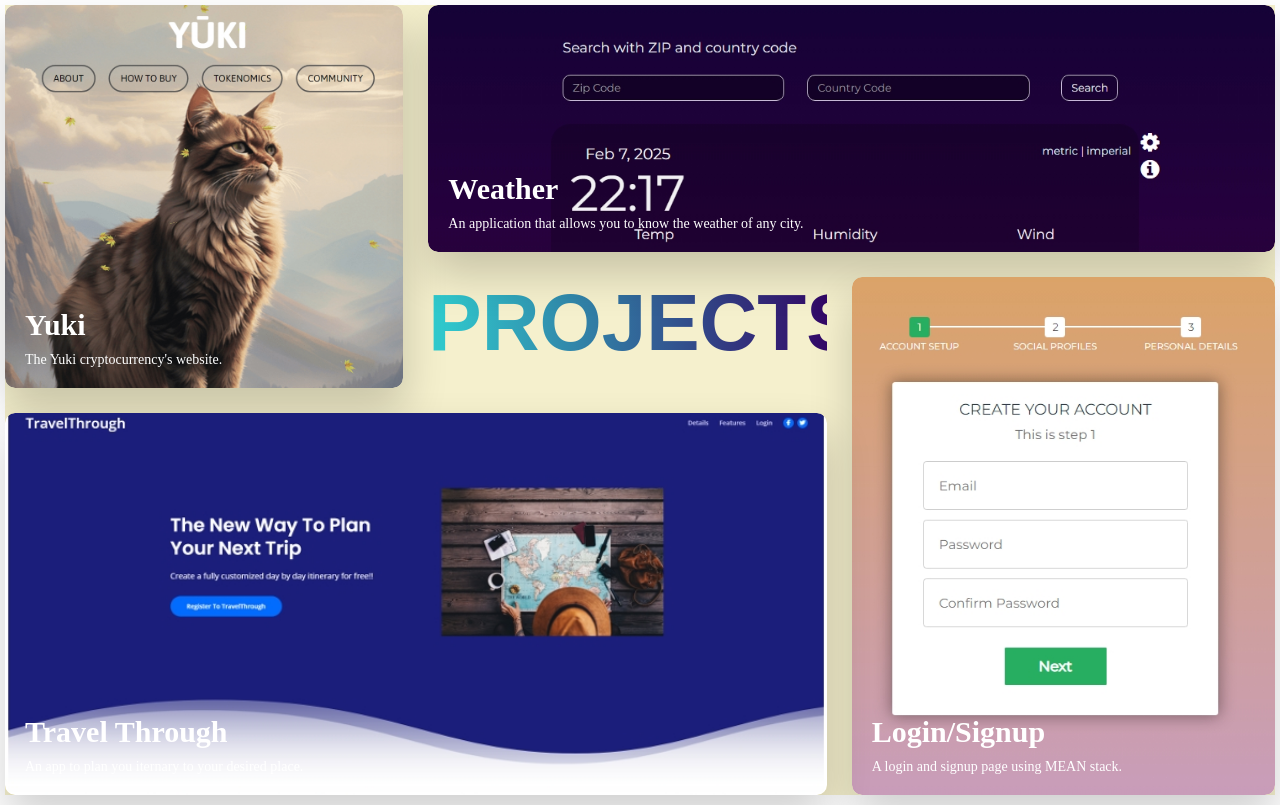
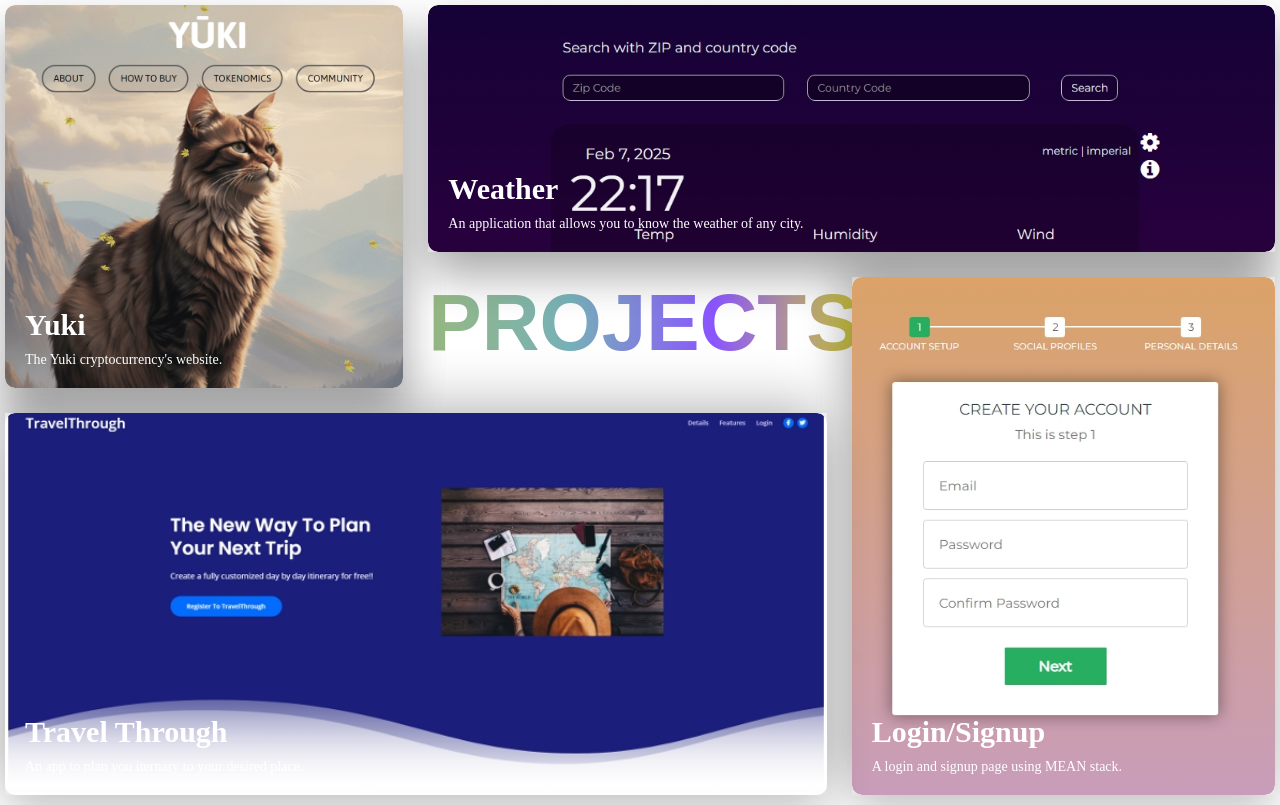
Before and after one commit to MahimaGajjar/Mahima.dev, a React (Create React App) app: page /projects in a window 1280 px wide. Built offline with nearby package versions, Linux system fonts and the light colour scheme.

Commit message:
Minor display changes in other pages also added some content in work experience page

```diff
--- a/src/components/Projects.js
+++ b/src/components/Projects.js
@@ -48,7 +48,10 @@ export const Projects = () => {
 
       <div className="title">
         <a href="/" className="titleContent">
-          <h1 class="headingText">Projects</h1>
+        <article>
+
+          <h1 >Projects</h1>
+        </article>
         </a>
       </div>
 
--- a/src/components/WorkExperience.js
+++ b/src/components/WorkExperience.js
@@ -4,15 +4,21 @@ export const WorkExperience = () => {
   return (
     <>
       <div className="container">
-        <div className="col1"></div>
+        <div className="col col1">
+          <div className="image">
+            <img src="/images/Signdesk.jpeg" alt="work" />
+          </div>
+        </div>
 
         <div className="titles">
           <a href="/" className="titleContent">
-            decfe
+            <article>
+              <h1>Work Experience</h1>
+            </article>
           </a>
         </div>
 
-        <div className="col2"></div>
+        <div className="col col2"></div>
       </div>
     </>
   );
--- a/src/components/education.css
+++ b/src/components/education.css
@@ -6,7 +6,6 @@
   width: calc(100vw - 10px);
   gap: 7px;
   margin: 5px;
-  background-color: #f5f0cd;
 }
 
 .masters {
@@ -40,7 +39,7 @@
 .home {
   grid-row: 1/2;
   grid-column: 6/7;
-  background-color: #f5f0cd;
+  /* background-color: #f5f0cd; */
   padding-left: 100px;
   padding-top: 20px;
 }
--- a/src/components/projects.css
+++ b/src/components/projects.css
@@ -6,6 +6,7 @@
   width: calc(100vw - 10px);
   gap: 25px;
   margin: 5px;
+
 }
 
 .project1 {
@@ -15,6 +16,7 @@
   display: flex;
   justify-content: center;
   align-items: center;
+  box-shadow: 1px 22px 44px rgba(0, 0, 0, 0.19);
 }
 .cards {
   overflow: hidden;
@@ -97,6 +99,7 @@
 .project2 {
   grid-row: 1/3;
   grid-column: span 5;
+  box-shadow: 1px 22px 44px rgba(0, 0, 0, 0.19);
 }
 
 .title {
@@ -113,18 +116,14 @@
 .project3 {
   grid-row: 3/7;
   grid-column: span 3;
+  box-shadow: -9px -20px 44px rgba(0, 0, 0, 0.19);;
 }
 .project4 {
   grid-row: 4/7;
   grid-column: span 4;
+  box-shadow: -9px -20px 44px rgba(0, 0, 0, 0.19);;
+
 }
-
-.headingText {
-  text-transform: uppercase;
-  background: linear-gradient(to right, #30cfd0 0%, #330867 100%);
-  -webkit-background-clip: text;
-  -webkit-text-fill-color: transparent;
+.title h1{
   font-size: 80px;
-  text-align: center;
-  font-family: "Poppins", sans-serif;
 }
--- a/src/components/workexperience.css
+++ b/src/components/workexperience.css
@@ -1,26 +1,103 @@
 .container {
   display: grid;
   grid-template-columns: repeat(6, 1fr);
-    grid-template-rows: repeat(6, 1fr); /* Increased row count */
+  grid-template-rows: repeat(6, 1fr);
   height: calc(100vh - 10px);
   width: calc(100vw - 10px);
-    gap: 10px; /* Use gap instead of margin */
+  gap: 10px;
 }
 
 .col1 {
   grid-row: 1 / 7;
   grid-column: 1 / 3;
   border: 2px solid black;
-    background-color: #223f0de6;
-    margin: 10px;
-
+  /* background-color: #223f0de6; */
+  margin: 20px;
+}
+.image{
+  width: 100px;
+  height: 100px;
+  left: 30px;
+  top:40px;
+  position: absolute;
+  border-radius: 50%;
 }
 
 .container .titles {
   grid-row: 3 / 5;
   grid-column: 3 / 5;
-    border: 2px solid black;
-    background-color: #b0f22c !important;
+}
+@property --color-1 {
+  syntax: "<color>";
+  inherits: false;
+  initial-value: hsl(98 100% 62%);
+}
+
+@property --color-2 {
+  syntax: "<color>";
+  inherits: false;
+  initial-value: hsl(204 100% 59%);
+}
+
+@property --color-3 {
+  syntax: "<color>";
+  inherits: false;
+  initial-value: hsl(280 100% 60%); /* Purple */
+}
+
+@property --color-4 {
+  syntax: "<color>";
+  inherits: false;
+  initial-value: hsl(39 100% 60%); /* Orange */
+}
+
+/* Keyframes that change the color variables */
+@keyframes gradient-change {
+  0% {
+    --color-1: hsl(98 100% 62%);
+    --color-2: hsl(204 100% 59%);
+    --color-3: hsl(280 100% 60%);
+    --color-4: hsl(39 100% 60%);
+  }
+  50% {
+    --color-1: hsl(280 100% 60%); /* Purple */
+    --color-2: hsl(39 100% 60%); /* Orange */
+    --color-3: hsl(210 100% 59%);
+    --color-4: hsl(98 100% 62%);
+  }
+  100% {
+    --color-1: hsl(39 100% 60%);
+    --color-2: hsl(310 100% 59%);
+    --color-3: hsl(98 100% 62%);
+    --color-4: hsl(204 100% 59%);
+  }
+}
+
+article {
+  /* Apply variable changes over time */
+  animation: gradient-change 3s linear infinite alternate;
+
+  background: linear-gradient(
+    to right,
+    var(--color-1) 0%,
+    var(--color-2) 33%,
+    var(--color-3) 66%,
+    var(--color-4) 100%
+  );
+
+  /* Old browser support */
+  -webkit-background-clip: text;
+  -webkit-text-fill-color: transparent;
+
+  /* Modern browser support */
+  background-clip: text;
+  color: transparent;
+
+  display: inline-block;
+  text-transform: uppercase;
+  font-size: 35px;
+  text-align: center;
+  font-family: "Poppins", sans-serif;
 }
 
 .col2 {
@@ -28,6 +105,5 @@
   grid-column: 5 / 7;
   border: 2px solid black;
   background-color: #6f3fe8;
-        margin: 10px;
-
+  margin: 20px;
 }
```
Also changed, not shown: public/images/Signdesk.jpeg (added). Lines whose indentation alone changed are shown as unchanged.
